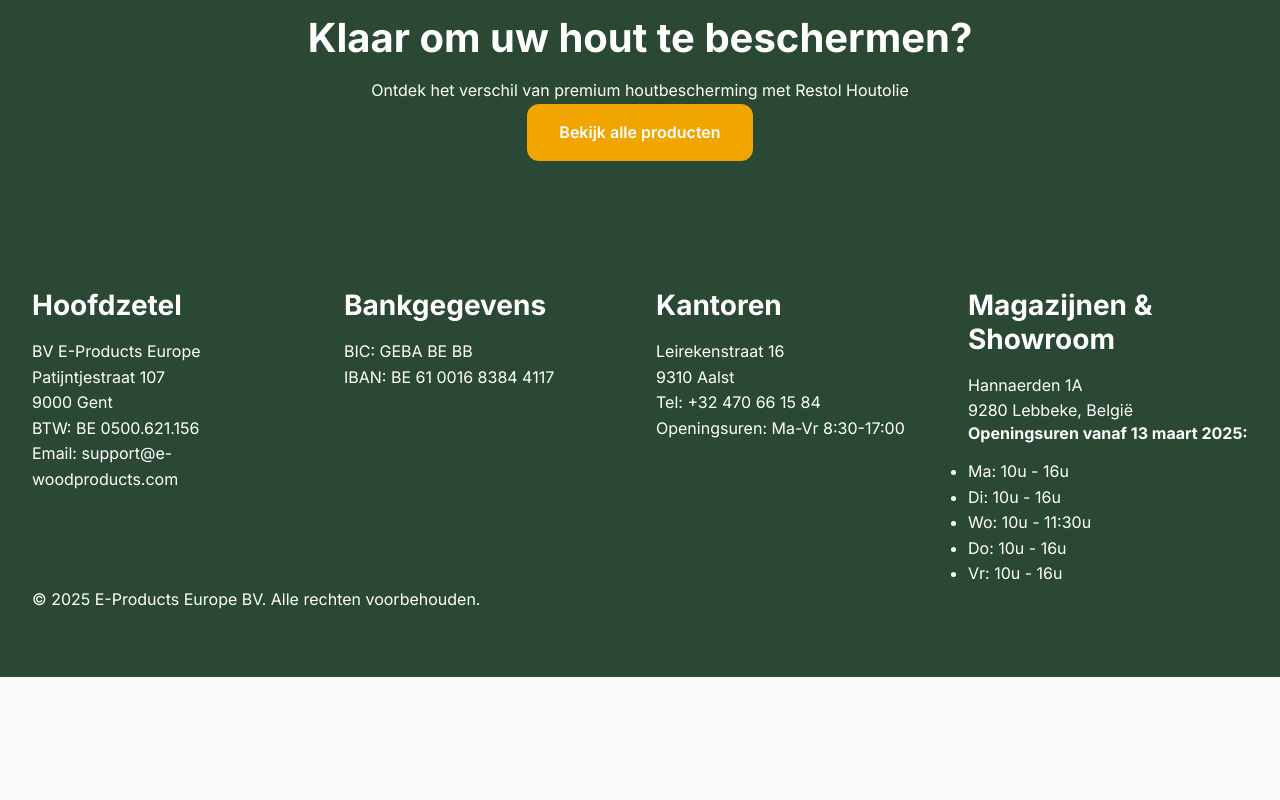
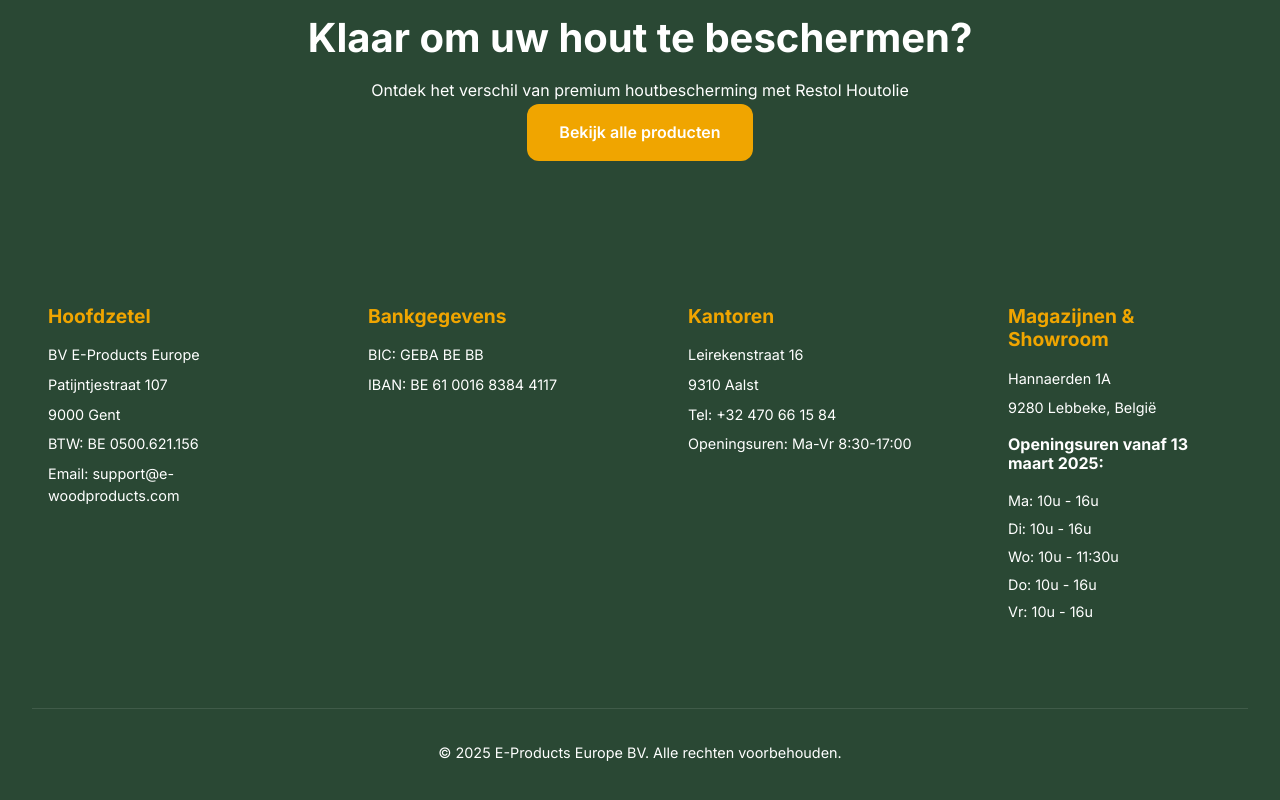
Before and after one commit to Butseraentjes/houtolie, a plain HTML site: page index.html in a window 1280 px wide. Shown: the part 2714-3514 px from the top of the page. Before the commit the page ends 3391 px from the top, so only its background shows below. Drawn offline with Linux system fonts and the light colour scheme.

Commit message:
Update style.css

```diff
--- a/style.css
+++ b/style.css
@@ -226,7 +226,47 @@ h3 { font-size: 1.75rem; }
     margin: 0 auto;
     display: grid;
     grid-template-columns: repeat(auto-fit, minmax(250px, 1fr));
-    gap: var(--spacing-md);
+    gap: var(--spacing-lg);
+    margin-bottom: var(--spacing-lg);
+}
+
+.footer-section {
+    padding: var(--spacing-sm);
+}
+
+.footer-section h3 {
+    color: var(--accent);
+    margin-bottom: var(--spacing-sm);
+    font-size: 1.2rem;
+}
+
+.footer-section h4 {
+    color: var(--white);
+    margin: var(--spacing-sm) 0;
+    font-size: 1rem;
+}
+
+.footer-section p {
+    margin-bottom: 0.5rem;
+    font-size: 0.9rem;
+    line-height: 1.5;
+}
+
+.opening-hours {
+    list-style: none;
+    padding: 0;
+}
+
+.opening-hours li {
+    margin-bottom: 0.3rem;
+    font-size: 0.9rem;
+}
+
+.footer-bottom {
+    text-align: center;
+    padding-top: var(--spacing-md);
+    border-top: 1px solid rgba(255, 255, 255, 0.1);
+    font-size: 0.9rem;
 }
 
 /* Responsive Design */
```
